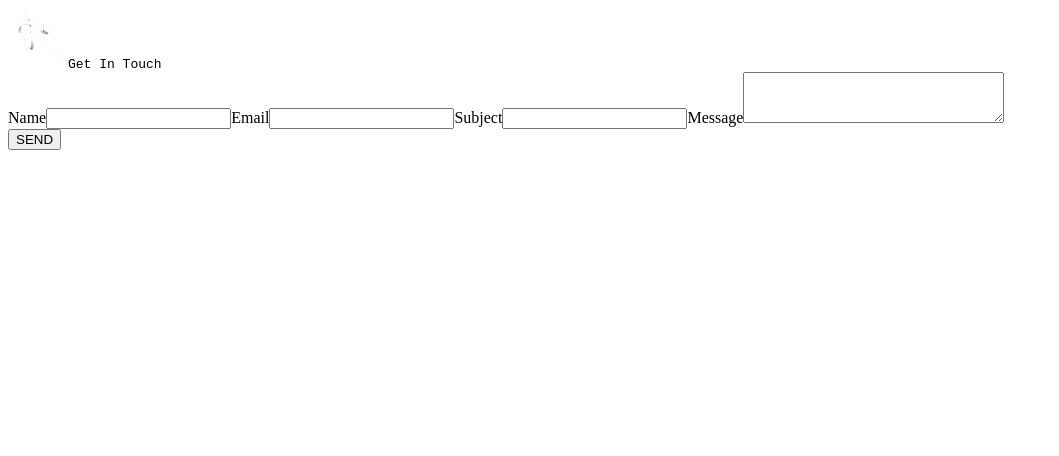
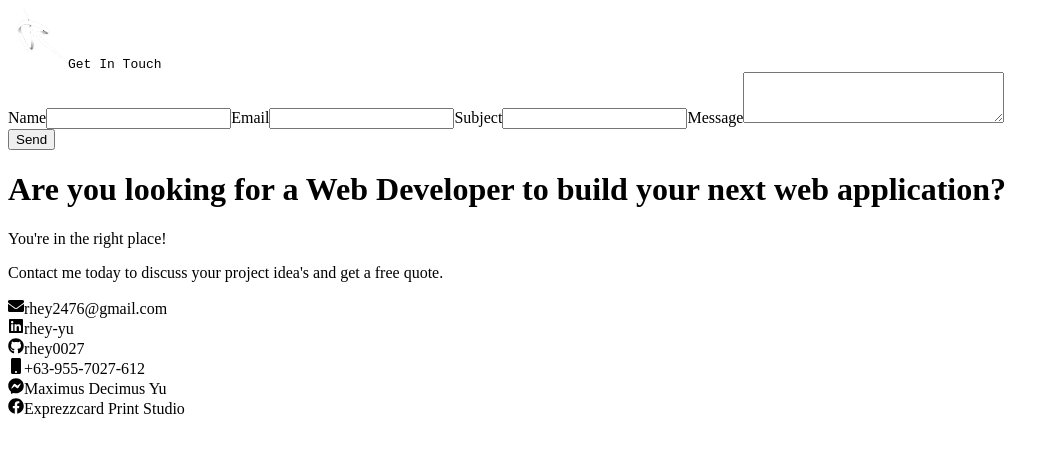
Before and after one commit to rhey0027/portfolio-v1, a Next.js app: page /contact/page in a window 1280 px wide. Shown: the top 456 px of the page, without its empty margins (0-1059 px from the left). Built offline with nearby package versions, Linux system fonts and the light colour scheme.

Commit message:
project test for deployment

```diff
--- a/app/layout.js
+++ b/app/layout.js
@@ -1,3 +1,4 @@
+// import 'bootstrap/dist/css/bootstrap.min.css'
 import { Inter } from 'next/font/google'
 import '@styles/globals.css'
 import '@styles/style.css'
--- a/components/Footer.jsx
+++ b/components/Footer.jsx
@@ -4,7 +4,7 @@ const Footer = () => {
   return (
     <div className='bottom-0 w-full right-0 mx-auto h-[50px] bg-[#061320] bg-opacity-80 fixed flex flex-col justify-center items-center'>
       <code className='text-[#C1FFC1] text-xs opacity-35 text-center'>
-      Copyright © 2023 | <span className="text-orange-400">My Portfolio</span>| RYU Full Stack Developer, Philippines
+      Copyright © 2023 | <span className="text-orange-400">My Portfolio</span> | RYU Full Stack Developer, Philippines
       </code>
     </div>
   )
--- a/components/Navbar.jsx
+++ b/components/Navbar.jsx
@@ -6,7 +6,7 @@ import NavLinksButton from './NavLinksButton';
 export const Navbar = () => {
 
   return (
-    <div className="px-5 w-full navbar flex justify-between items-center h-[70px] shadow-md">
+    <div className="px-5 w-full navbar flex justify-between items-center h-[70px] shadow-md" data-aos= 'slide-down'>
       <Image src="/logo.png" width={60} height={60} alt="photo" />
       <NavLinksButton />
     </div>
--- a/components/PortfolioButton.jsx
+++ b/components/PortfolioButton.jsx
@@ -7,7 +7,7 @@ const PortfolioButton = () => {
       href="/myCVupdated.pdf"
       target="_blank"
     >
-        <button className="border border-1 border-[#c1ffc1] mt-3 p-2 uppercase rounded-md text-[12px] text-slate-400 tracking-wider hover:text-orange-500 duration-150">
+        <button className="border border-1 border-[#c1ffc1] mt-3 p-2 uppercase rounded-md text-[12px] text-slate-400 tracking-wider hover:text-orange-500 duration-150"data-aos='fade-up'>
           My Portfolio
         </button>
     </Link>
--- a/components/ScrollTop.jsx
+++ b/components/ScrollTop.jsx
@@ -29,7 +29,7 @@ const ScrollTop = () => {
   },[])
 
   return (
-    <div className={`scroll-to-top ${visible ? 'show' : ''}`} onClick={scrollToTop}
+    <div className={`scroll-to-top ${visible ? 'show' : ''}`} onClick={scrollToTop} data-aos='fade-up'
     >
       <HiChevronDoubleUp />
     </div>
--- a/package.json
+++ b/package.json
@@ -11,6 +11,7 @@
   "dependencies": {
     "@emailjs/browser": "^4.1.0",
     "@react-icons/all-files": "^4.1.0",
+    "aos": "^2.3.4",
     "bootstrap": "^5.3.2",
     "emailjs": "^4.0.3",
     "next": "14.1.0",
--- a/pages/contact/page.jsx
+++ b/pages/contact/page.jsx
@@ -4,6 +4,13 @@ import React from 'react'
 import { useState } from 'react';
 import { useRef } from 'react';
 import emailjs from '@emailjs/browser';
+import { FaEnvelope } from '@react-icons/all-files/fa/FaEnvelope'
+import { FaLinkedin } from '@react-icons/all-files/fa/FaLinkedin'
+import { FaGithub } from '@react-icons/all-files/fa/FaGithub'
+import { FaMobile } from '@react-icons/all-files/fa/FaMobile'
+import { FaFacebookMessenger } from '@react-icons/all-files/fa/FaFacebookMessenger'
+import { FaFacebook } from '@react-icons/all-files/fa/FaFacebook'
+
 
 const Contact = () => {
 
@@ -36,40 +43,43 @@ const Contact = () => {
     console.log(name, email, subject, message);
   }
   return (
-    <div id='contact' className='contact-form mb-36'>
-      <form ref={form} onSubmit={sendEmail}>
-        <div className="contact-logo text-center text-slate-300">
+    <div id='contact' className='w-full contact-form mb-36 md:grid grid-cols-2 gap-20 p-10 lg:px-36'>
+      <form ref={form} onSubmit={sendEmail} className=' '>
+        <div className="contact-logo text-center text-slate-300"  data-aos= 'fade-up'>
           <Image src='/logo.png' alt="logo"
             width={60}
             height={60}
             className='text-center mb-3'
           />
         <code>Get In Touch</code>
-        <span></span>
         </div>
         <div className="form-input text-gray-600">
-          <label>Name</label>
+          <label  data-aos= 'fade-up'>Name</label>
           <input
+            data-aos= 'fade-up'
             type="text"
             required
             value={name}
             onChange={(e) => setName(e.target.value)}
             />
-          <label>Email</label>
+          <label data-aos= 'fade-up'>Email</label>
           <input
+            data-aos= 'fade-up'
             type="email"
             required
             value={email}
             onChange={(e) => setEmail(e.target.value)}
             />
-          <label>Subject</label>
+          <label  data-aos= 'fade-up'>Subject</label>
           <input
+            data-aos= 'fade-up'
             type="text"
             value={subject}
             onChange={(e) => setSubject(e.target.value)}
             />
-          <label>Message</label>
+          <label  data-aos= 'fade-up'>Message</label>
           <textarea
+            data-aos= 'fade-up'
             type="text"
             required
             value={message}
@@ -78,9 +88,42 @@ const Contact = () => {
             onChange={(e) => setMessage(e.target.value)}
             />
           </div>
-        <button className='contact-btn hover:bg-blue-300 duration-150'>SEND</button>
+        <button className='contact-btn' data-aos= 'fade-up'>Send</button>
         {success && <p className='success'>{success}</p>}
       </form>
+      <div className="dev-details my-20"data-aos='fade-up'>
+        <h1 className='text-[22px]'>
+          Are you looking for a <strong className='text-yellow-500'>Web Developer</strong> to build your next web application?
+        </h1>
+        <p className='text-3xl my-3 text-red-400'>You&#39;re in the right place!</p>
+          <p className='text-sm'>Contact me today to discuss your project idea&#39;s and get a free quote.</p>
+        <div className='mt-10 text-yellow-400 social-icon'>
+          <div className='flex gap-5 items-center'>
+            < FaEnvelope className='size-7' />
+          <span>rhey2476@gmail.com</span>
+          </div>
+          <div className='flex gap-5 items-center'>
+            <FaLinkedin  className='text-blue-700 size-7'/>
+          <span>rhey-yu</span>
+          </div>
+          <div className='flex gap-5 items-center'>
+            <FaGithub  className='text-slate-600 size-7'/>
+          <span>rhey0027</span>
+          </div>
+          <div className='flex gap-5 items-center'>
+            <FaMobile  className='text-red-500 size-7'/>
+          <span>+63-955-7027-612</span>
+          </div>
+          <div className='flex gap-5 items-center'>
+            <FaFacebookMessenger  className='text-pink-700 size-7'/>
+          <span>Maximus Decimus Yu</span>
+          </div>
+          <div className='flex gap-5 items-center'>
+            <FaFacebook className='text-blue-500 size-7'/>
+          <span>Exprezzcard Print Studio</span>
+          </div>
+        </div>
+      </div>
     </div>
   )
 }
--- a/styles/style.css
+++ b/styles/style.css
@@ -1,3 +1,4 @@
+
 li {
   display: flex;
   flex-direction: column;
@@ -38,7 +39,7 @@ li:hover {
 /* CONTACT FORM */
 .contact-form {
   color: whitesmoke;
-  width: 350px;
+  /* width: 350px; */
   margin: 0 auto;
   margin-bottom: 70px;
 
@@ -80,19 +81,23 @@ textarea:focus {
   outline: 1px solid orangered;
 }
 .contact-btn {
-  background-color: rgb(247, 147, 16);
-  padding: 3px 20px;
+  background-color: rgb(9, 218, 233);
+  padding: 10px 40px;
   color: #000;
-  font-family: 'Inter',sans-serif;
-  font-weight: 400;
+  font-weight: bold;
+  font-size: 13px;
   border-radius: 4px;
   margin-top: 10px;
   transition: all 0.3s ease 0s;
 }
+.contact-btn:hover {
+  background-color:  rgb(109, 237, 247);
+  color: #000;
+}
 .scroll-to-top {
   color: orangered;
   font-size: 22px;
-  background-color: antiquewhite;
+  /* background-color: antiquewhite; */
   border-radius: 50%;
   position: fixed;
   bottom: 60px;
@@ -103,10 +108,33 @@ textarea:focus {
   transition: 0.2s ease;
 }
 .scroll-to-top.show {
-  opacity: 0.5;
+  opacity: 1;
 }
 .scroll-to-top:hover {
   transform: translateY(-5px);
+  background-color: whitesmoke;
+}
+/* CARD */
+.card-wrapper .description {
+  font-family: 'Inter',sans-serif;
+  font-weight: 200;
+}
+/* DEV DETAILS */
+.dev-details {
+  background-image: -webkit-linear-gradient(
+    45deg,
+    #b9f513 36%,
+    #2d3bfa 16%,
+    #11dbed 62%,
+    #f77d03 78%
+  );
+  background-clip: text;
+  -webkit-background-clip: text;
+  -webkit-text-fill-color: transparent;
+}
+/* SOCIAL ICONS */
+.social-icon div {
+  margin-bottom: 10px;
 }
 
 /* Contact success message */
```
Also changed, not shown: app/page.js (+15 -7 lines), pages/about/page.jsx (+5 -6 lines), pages/projects/page.jsx (+51 -10 lines), 1 other file (tests, documents, lock files or other folders).
